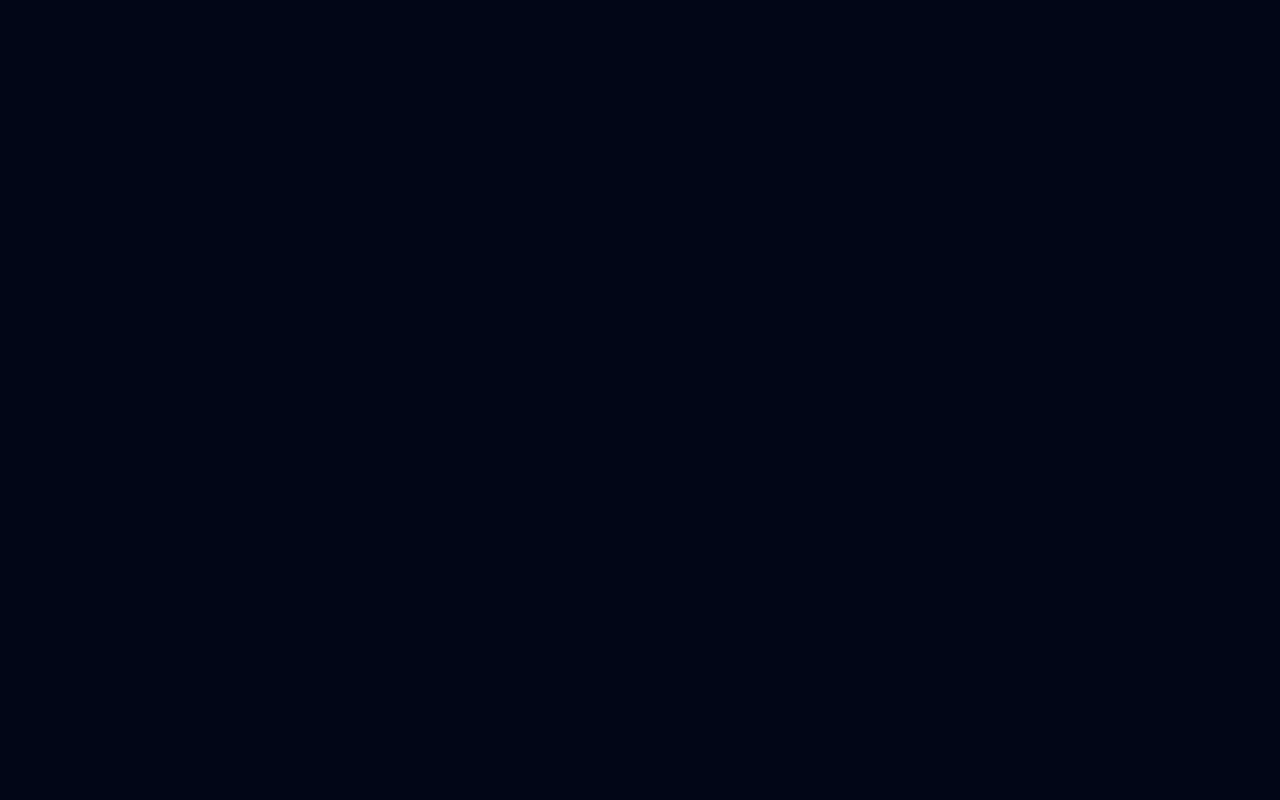
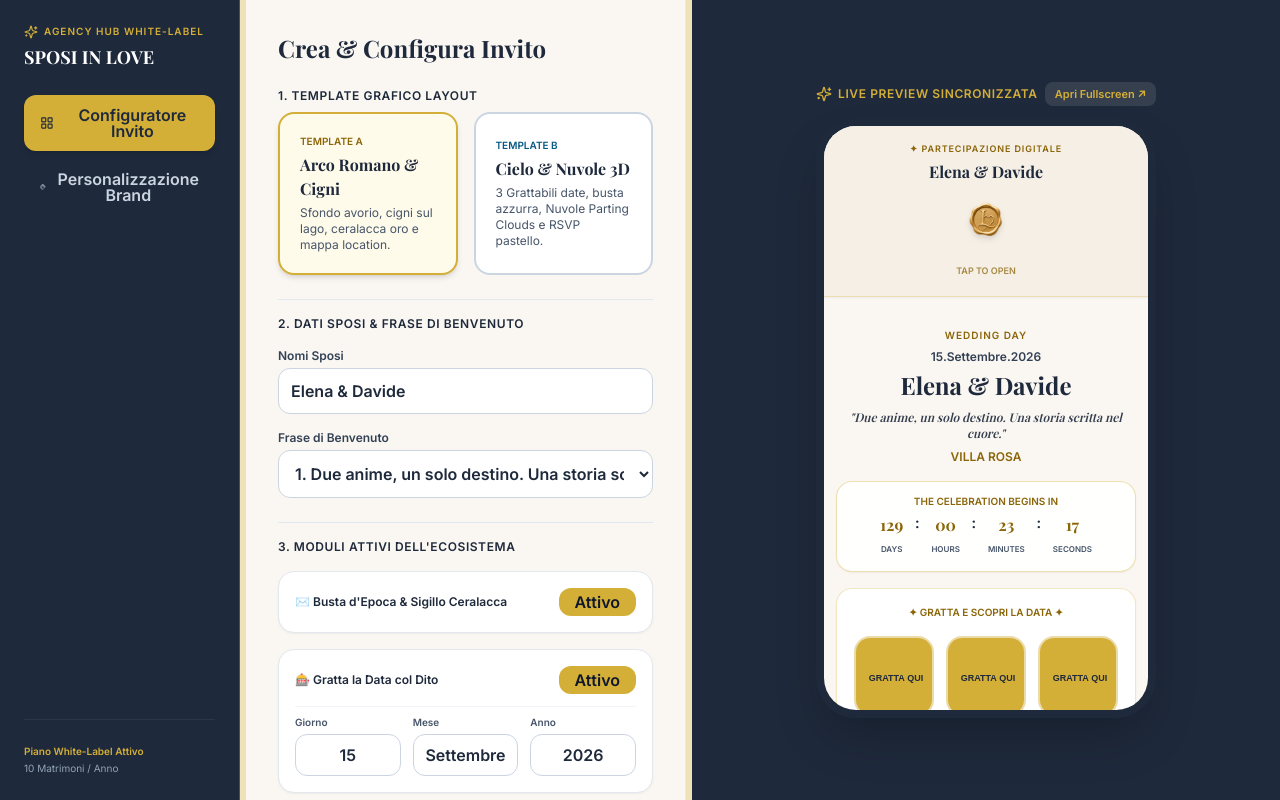
Before and after one commit to Rickym2025/love, a Next.js app: page /agency/sposi-in-love in a window 1280 px wide. Built offline with nearby package versions, Linux system fonts and the light colour scheme; a web font is replaced by a local one.

Commit message:
Update page.tsx

```diff
--- a/src/app/agency/[agencyId]/page.tsx
+++ b/src/app/agency/[agencyId]/page.tsx
@@ -1,307 +1,186 @@
 "use client";
 
-import React from "react";
-import { Plus, Trash2 } from "lucide-react";
+import React, { useState, useEffect } from "react";
+import AgencySidebar from "@/components/agency/AgencySidebar";
+import AgencyConfigurator from "@/components/agency/AgencyConfigurator";
+import AgencyPreview from "@/components/agency/AgencyPreview";
 
-export interface PartnerStore {
-  id: string;
-  name: string;
-  url: string;
-  logoUrl: string;
-}
+export default function AgencyStudioPage({ params }: { params?: { agencyId?: string } }) {
+  const rawAgencyId = params?.agencyId || "sposi-in-love";
+  const agencyId = (rawAgencyId || "").replace(/[^a-zA-Z0-9-]/g, "") || "sposi-in-love";
 
-const WELCOME_PHRASE_PRESETS = [
-  "Due anime, un solo destino. Una storia scritta nel cuore.",
-  "L'amore non consiste nello guardarsi l'un l'altro, ma nel guardare insieme nella stessa direzione.",
-  "Niente è per caso, ogni passo ci ha condotti qui. Unisciti alla nostra gioia.",
-  "Oggi inizia il nostro 'per sempre'. Siete i benvenuti a celebrare con noi.",
-  "Due cuori, una sola melodia. Festeggia il nostro giorno speciale!",
-  "Con gioia e gratitudine vi invitiamo a condividere l'inizio della nostra vita insieme.",
-  "L'amore è la forza che muove l'universo. Benvenuti al nostro matrimonio.",
-  "Amore, risate e ricordi indimenticabili: grazie per essere con noi.",
-  "Un giorno di festa, una vita d'amore. Benvenuti al giorno più bello.",
-  "Personalizzata (scrivi la tua frase personalizzata nel campo sottostante)",
-];
+  // Dimensioni Esplicite per evitare collassi CSS
+  const [sidebarWidth, setSidebarWidth] = useState(240);
+  const [configuratorWidth, setConfiguratorWidth] = useState(440);
+  const [isResizingSidebar, setIsResizingSidebar] = useState(false);
+  const [isResizingConfigurator, setIsResizingConfigurator] = useState(false);
 
-export const DRESS_CODE_PALETTES = [
-  { id: "1", name: "Pastello Romantico", colors: ["#FAF7F2", "#FDE68A", "#FCA5A5", "#93C5FD", "#60A5FA"] },
-  { id: "2", name: "Oro & Champagne", colors: ["#FAF7F2", "#F3EDE2", "#D4AF37", "#B8860B", "#1E293B"] },
-  { id: "3", name: "Smeraldo & Salvia", colors: ["#F0FDF4", "#A7F3D0", "#34D399", "#059669", "#064E3B"] },
-  { id: "4", name: "Rose Gold & Cipria", colors: ["#FFF1F2", "#FECDD3", "#FB7185", "#E11D48", "#881337"] },
-  { id: "5", name: "Blu Notte & Zaffiro", colors: ["#F0F9FF", "#93C5FD", "#3B82F6", "#1D4ED8", "#0F172A"] },
-  { id: "6", name: "Sabbia & Terracotta", colors: ["#FFF7ED", "#FED7AA", "#FB923C", "#EA580C", "#7C2D12"] },
-  { id: "7", name: "Lavanda & Lillà", colors: ["#F5F3FF", "#DDD6FE", "#A78BFA", "#7C3AED", "#4C1D95"] },
-  { id: "8", name: "Bianco & Minimal", colors: ["#FFFFFF", "#F8FAFC", "#E2E8F0", "#94A3B8", "#0F172A"] },
-];
+  // Stati Configurazione Invito
+  const [activeTab, setActiveTab] = useState("create");
+  const [selectedTemplate, setSelectedTemplate] = useState<"A" | "B">("A");
+  const [selectedColorScheme, setSelectedColorScheme] = useState("1");
+  const [coupleNames, setCoupleNames] = useState("Elena & Davide");
+  const [weddingDateDay, setWeddingDateDay] = useState("15");
+  const [weddingDateMonth, setWeddingDateMonth] = useState("Settembre");
+  const [weddingDateYear, setWeddingDateYear] = useState("2026");
+  const [locationName, setLocationName] = useState("Villa Rosa");
+  const [locationAddress, setLocationAddress] = useState("Via Roma 1, Roma");
+  const [audioUrl, setAudioUrl] = useState("");
+  const [waterImageUrl, setWaterImageUrl] = useState("");
+  const [selectedPhrasePreset, setSelectedPhrasePreset] = useState("0");
+  const [customWelcomePhrase, setCustomWelcomePhrase] = useState("");
+  const [dressCodeNotes, setDressCodeNotes] = useState("Abiti eleganti nei toni cromatici della palette");
+  const [selectedPaletteIdx, setSelectedPaletteIdx] = useState(0);
+  const [partnerStores, setPartnerStores] = useState<any[]>([]);
+  const [marqueeText, setMarqueeText] = useState(
+    "✦ Viva gli Sposi! ✦ Auguri di cuore da tutti gli invitati ✦ Un giorno di festa e amore ✦"
+  );
+  const [customIban, setCustomIban] = useState("IT60 X 05428 11101 000000123456");
 
-export default function AgencyConfigurator(props: any) {
-  const {
-    activeTab,
-    selectedTemplate,
-    setSelectedTemplate,
-    coupleNames,
-    setCoupleNames,
-    weddingDateDay,
-    setWeddingDateDay,
-    weddingDateMonth,
-    setWeddingDateMonth,
-    weddingDateYear,
-    setWeddingDateYear,
-    locationName,
-    setLocationName,
-    locationAddress,
-    setLocationAddress,
-    audioUrl,
-    setAudioUrl,
-    selectedPhrasePreset,
-    setSelectedPhrasePreset,
-    customWelcomePhrase,
-    setCustomWelcomePhrase,
-    dressCodeNotes,
-    setDressCodeNotes,
-    selectedPaletteIdx,
-    setSelectedPaletteIdx,
-    partnerStores,
-    setPartnerStores,
-    marqueeText,
-    setMarqueeText,
-    customIban,
-    setCustomIban,
-    modules,
-    toggleModule,
-    style,
-  } = props;
+  const [modules, setModules] = useState<Record<string, boolean>>({
+    busta3d: true,
+    grattaData: true,
+    effettoAcqua: true,
+    nuvole3d: true,
+    locationMappa: true,
+    codiceAbbigliamento: true,
+    negoziConvenzionati: true,
+    listaNozzeAmazon: true,
+    dedicheMarquee: true,
+    hubGiochiFesta: true,
+    guestPhotoWall: true,
+    confermaRsvp: true,
+  });
 
-  function addStore() {
-    setPartnerStores([
-      ...partnerStores,
-      {
-        id: Date.now().toString(),
-        name: "Nuovo Negozio",
-        url: "https://www.negozio.it",
-        logoUrl: "https://images.unsplash.com/photo-1526170375885-4d8ecf77b99f?auto=format&fit=crop&w=200&q=80",
-      },
-    ]);
+  function toggleModule(key: string) {
+    setModules((prev) => ({ ...prev, [key]: !prev[key] }));
   }
 
-  function removeStore(id: string) {
-    setPartnerStores(partnerStores.filter((s: any) => s.id !== id));
-  }
+  // Gestore Mouse per Trascinamento Ridimensionabile
+  useEffect(() => {
+    const handleMouseMove = (e: MouseEvent) => {
+      if (isResizingSidebar) {
+        const newWidth = Math.max(180, Math.min(340, e.clientX));
+        setSidebarWidth(newWidth);
+      } else if (isResizingConfigurator) {
+        const newWidth = Math.max(300, Math.min(650, e.clientX - sidebarWidth));
+        setConfiguratorWidth(newWidth);
+      }
+    };
 
-  function updateStore(id: string, field: string, value: string) {
-    setPartnerStores(
-      partnerStores.map((s: any) => (s.id === id ? { ...s, [field]: value } : s))
-    );
-  }
+    const handleMouseUp = () => {
+      setIsResizingSidebar(false);
+      setIsResizingConfigurator(false);
+    };
+
+    if (isResizingSidebar || isResizingConfigurator) {
+      window.addEventListener("mousemove", handleMouseMove);
+      window.addEventListener("mouseup", handleMouseUp);
+    }
+
+    return () => {
+      window.removeEventListener("mousemove", handleMouseMove);
+      window.removeEventListener("mouseup", handleMouseUp);
+    };
+  }, [isResizingSidebar, isResizingConfigurator, sidebarWidth]);
 
   return (
-    <div style={style} className="p-8 max-w-2xl mx-auto space-y-8 text-[#1E293B]">
-      {activeTab === "create" && (
-        <div className="space-y-6">
-          <h2 className="text-2xl font-serif font-bold text-[#1E293B]">Crea &amp; Configura Invito</h2>
+    <div className="flex h-screen w-screen bg-[#FAF7F2] overflow-hidden font-sans select-none">
+      {/* COLONNA 1: SIDEBAR (240px) */}
+      <div style={{ width: `${sidebarWidth}px` }} className="flex-shrink-0 h-full overflow-hidden">
+        <AgencySidebar
+          agencyId={agencyId}
+          activeTab={activeTab}
+          setActiveTab={setActiveTab}
+        />
+      </div>
 
-          {/* 1. SELEZIONE TEMPLATE */}
-          <div>
-            <label className="block text-xs font-bold uppercase text-[#1E293B] mb-2 tracking-wider">
-              1. Template Grafico Layout
-            </label>
-            <div className="grid grid-cols-2 gap-4">
-              <button
-                type="button"
-                onClick={() => {
-                  setSelectedTemplate("A");
-                  setCoupleNames("Elena & Davide");
-                }}
-                className={`p-5 rounded-2xl border-2 text-left transition-all ${
-                  selectedTemplate === "A"
-                    ? "border-[#D4AF37] bg-amber-50 shadow-md"
-                    : "border-slate-300 bg-white hover:border-[#D4AF37]"
-                }`}
-              >
-                <span className="text-[10px] font-bold uppercase text-[#8B6508] block mb-1">Template A</span>
-                <h4 className="font-serif font-bold text-base text-[#1E293B]">Arco Romano &amp; Cigni</h4>
-                <p className="text-xs text-slate-600 mt-1">Sfondo avorio, cigni sul lago, ceralacca oro e mappa location.</p>
-              </button>
+      {/* SEPARATORE 1 */}
+      <div
+        onMouseDown={(e) => {
+          e.preventDefault();
+          setIsResizingSidebar(true);
+        }}
+        className="w-1.5 bg-[#D4AF37]/30 hover:bg-[#D4AF37] cursor-col-resize flex-shrink-0 h-full z-30 transition-colors"
+        title="Trascina per ridimensionare Sidebar"
+      />
 
-              <button
-                type="button"
-                onClick={() => {
-                  setSelectedTemplate("B");
-                  setCoupleNames("Francesca & Luca");
-                }}
-                className={`p-5 rounded-2xl border-2 text-left transition-all ${
-                  selectedTemplate === "B"
-                    ? "border-sky-500 bg-sky-50 shadow-md"
-                    : "border-slate-300 bg-white hover:border-sky-500"
-                }`}
-              >
-                <span className="text-[10px] font-bold uppercase text-sky-800 block mb-1">Template B</span>
-                <h4 className="font-serif font-bold text-base text-[#1E293B]">Cielo &amp; Nuvole 3D</h4>
-                <p className="text-xs text-slate-600 mt-1">3 Grattabili date, busta azzurra, Nuvole Parting Clouds e RSVP pastello.</p>
-              </button>
-            </div>
-          </div>
+      {/* COLONNA 2: CONFIGURATORE CENTRALE (440px - Crema Avorio) */}
+      <div style={{ width: `${configuratorWidth}px` }} className="flex-shrink-0 h-full overflow-y-auto bg-[#FAF7F2] border-r border-[#D4AF37]/20">
+        <AgencyConfigurator
+          activeTab={activeTab}
+          selectedTemplate={selectedTemplate}
+          setSelectedTemplate={setSelectedTemplate}
+          selectedColorScheme={selectedColorScheme}
+          setSelectedColorScheme={setSelectedColorScheme}
+          coupleNames={coupleNames}
+          setCoupleNames={setCoupleNames}
+          weddingDateDay={weddingDateDay}
+          setWeddingDateDay={setWeddingDateDay}
+          weddingDateMonth={weddingDateMonth}
+          setWeddingDateMonth={setWeddingDateMonth}
+          weddingDateYear={weddingDateYear}
+          setWeddingDateYear={setWeddingDateYear}
+          locationName={locationName}
+          setLocationName={setLocationName}
+          locationAddress={locationAddress}
+          setLocationAddress={setLocationAddress}
+          audioUrl={audioUrl}
+          setAudioUrl={setAudioUrl}
+          waterImageUrl={waterImageUrl}
+          setWaterImageUrl={setWaterImageUrl}
+          selectedPhrasePreset={selectedPhrasePreset}
+          setSelectedPhrasePreset={setSelectedPhrasePreset}
+          customWelcomePhrase={customWelcomePhrase}
+          setCustomWelcomePhrase={setCustomWelcomePhrase}
+          dressCodeNotes={dressCodeNotes}
+          setDressCodeNotes={setDressCodeNotes}
+          selectedPaletteIdx={selectedPaletteIdx}
+          setSelectedPaletteIdx={setSelectedPaletteIdx}
+          partnerStores={partnerStores}
+          setPartnerStores={setPartnerStores}
+          marqueeText={marqueeText}
+          setMarqueeText={setMarqueeText}
+          customIban={customIban}
+          setCustomIban={setCustomIban}
+          modules={modules}
+          toggleModule={toggleModule}
+        />
+      </div>
 
-          {/* 2. DATI SPOSI & FRASE */}
-          <div className="space-y-4 pt-4 border-t border-slate-200">
-            <label className="block text-xs font-bold uppercase text-[#1E293B] tracking-wider">
-              2. Dati Sposi &amp; Frase di Benvenuto
-            </label>
+      {/* SEPARATORE 2 */}
+      <div
+        onMouseDown={(e) => {
+          e.preventDefault();
+          setIsResizingConfigurator(true);
+        }}
+        className="w-1.5 bg-[#D4AF37]/30 hover:bg-[#D4AF37] cursor-col-resize flex-shrink-0 h-full z-30 transition-colors"
+        title="Trascina per ridimensionare Configuratore"
+      />
 
-            <div>
-              <label className="block text-xs font-bold text-slate-700 mb-1">Nomi Sposi</label>
-              <input
-                type="text"
-                value={coupleNames}
-                onChange={(e) => setCoupleNames(e.target.value)}
-                className="w-full p-3 rounded-xl border border-slate-300 bg-white text-[#1E293B] font-bold text-sm shadow-xs focus:ring-2 focus:ring-[#D4AF37] focus:outline-none"
-              />
-            </div>
-
-            <div>
-              <label className="block text-xs font-bold text-slate-700 mb-1">Frase di Benvenuto</label>
-              <select
-                value={selectedPhrasePreset}
-                onChange={(e) => setSelectedPhrasePreset(e.target.value)}
-                className="w-full p-3 rounded-xl border border-slate-300 bg-white text-[#1E293B] font-bold text-sm focus:ring-2 focus:ring-[#D4AF37] focus:outline-none"
-              >
-                {WELCOME_PHRASE_PRESETS.map((phrase, idx) => (
-                  <option key={idx} value={idx.toString()} className="text-[#1E293B]">
-                    {idx + 1}. {phrase.length > 60 ? phrase.substring(0, 60) + "..." : phrase}
-                  </option>
-                ))}
-              </select>
-            </div>
-
-            {selectedPhrasePreset === "9" && (
-              <div>
-                <textarea
-                  rows={2}
-                  value={customWelcomePhrase}
-                  onChange={(e) => setCustomWelcomePhrase(e.target.value)}
-                  placeholder="Scrivi qui la tua frase personalizzata..."
-                  className="w-full p-3 rounded-xl border border-slate-300 bg-white text-[#1E293B] text-xs font-bold resize-none focus:ring-2 focus:ring-[#D4AF37] focus:outline-none"
-                />
-              </div>
-            )}
-          </div>
-
-          {/* 3. MODULI ATTIVABILI */}
-          <div className="space-y-4 pt-4 border-t border-slate-200">
-            <label className="block text-xs font-bold uppercase text-[#1E293B] tracking-wider">
-              3. Moduli Attivi dell&apos;Ecosistema
-            </label>
-
-            {/* BUSTA 3D */}
-            <div className="p-4 bg-white rounded-2xl border border-slate-200 shadow-sm flex justify-between items-center">
-              <span className="text-xs font-bold text-[#1E293B]">✉️ Busta d&apos;Epoca &amp; Sigillo Ceralacca</span>
-              <button
-                type="button"
-                onClick={() => toggleModule("busta3d")}
-                className={`px-4 py-1.5 rounded-xl text-xs font-bold transition-all ${
-                  modules.busta3d ? "bg-[#D4AF37] text-slate-900" : "bg-slate-200 text-slate-600"
-                }`}
-              >
-                {modules.busta3d ? "Attivo" : "Disattivato"}
-              </button>
-            </div>
-
-            {/* GRATTA LA DATA */}
-            <div className="p-4 bg-white rounded-2xl border border-slate-200 shadow-sm space-y-3">
-              <div className="flex justify-between items-center">
-                <span className="text-xs font-bold text-[#1E293B]">🎰 Gratta la Data col Dito</span>
-                <button
-                  type="button"
-                  onClick={() => toggleModule("grattaData")}
-                  className={`px-4 py-1.5 rounded-xl text-xs font-bold transition-all ${
-                    modules.grattaData ? "bg-[#D4AF37] text-slate-900" : "bg-slate-200 text-slate-600"
-                  }`}
-                >
-                  {modules.grattaData ? "Attivo" : "Disattivato"}
-                </button>
-              </div>
-              {modules.grattaData && (
-                <div className="grid grid-cols-3 gap-3 pt-2 border-t border-slate-100">
-                  <div>
-                    <label className="block text-[10px] text-slate-600 font-bold mb-1">Giorno</label>
-                    <input type="text" value={weddingDateDay} onChange={(e) => setWeddingDateDay(e.target.value)} className="w-full p-2.5 rounded-xl border border-slate-300 text-xs font-bold text-center text-[#1E293B]" />
-                  </div>
-                  <div>
-                    <label className="block text-[10px] text-slate-600 font-bold mb-1">Mese</label>
-                    <input type="text" value={weddingDateMonth} onChange={(e) => setWeddingDateMonth(e.target.value)} className="w-full p-2.5 rounded-xl border border-slate-300 text-xs font-bold text-center text-[#1E293B]" />
-                  </div>
-                  <div>
-                    <label className="block text-[10px] text-slate-600 font-bold mb-1">Anno</label>
-                    <input type="text" value={weddingDateYear} onChange={(e) => setWeddingDateYear(e.target.value)} className="w-full p-2.5 rounded-xl border border-slate-300 text-xs font-bold text-center text-[#1E293B]" />
-                  </div>
-                </div>
-              )}
-            </div>
-
-            {/* LOCATION MAPPA */}
-            <div className="p-4 bg-white rounded-2xl border border-slate-200 shadow-sm space-y-3">
-              <div className="flex justify-between items-center">
-                <span className="text-xs font-bold text-[#1E293B]">📍 Location &amp; Mappa Google</span>
-                <button
-                  type="button"
-                  onClick={() => toggleModule("locationMappa")}
-                  className={`px-4 py-1.5 rounded-xl text-xs font-bold transition-all ${
-                    modules.locationMappa ? "bg-[#D4AF37] text-slate-900" : "bg-slate-200 text-slate-600"
-                  }`}
-                >
-                  {modules.locationMappa ? "Attivo" : "Disattivato"}
-                </button>
-              </div>
-              {modules.locationMappa && (
-                <div className="space-y-2 pt-2 border-t border-slate-100">
-                  <input type="text" value={locationName} onChange={(e) => setLocationName(e.target.value)} placeholder="Nome Location" className="w-full p-2.5 rounded-xl border border-slate-300 text-xs font-bold text-[#1E293B]" />
-                  <input type="text" value={locationAddress} onChange={(e) => setLocationAddress(e.target.value)} placeholder="Indirizzo completo" className="w-full p-2.5 rounded-xl border border-slate-300 text-xs font-bold text-[#1E293B]" />
-                </div>
-              )}
-            </div>
-
-            {/* DRESS CODE PALETTE */}
-            <div className="p-4 bg-white rounded-2xl border border-slate-200 shadow-sm space-y-3">
-              <div className="flex justify-between items-center">
-                <span className="text-xs font-bold text-[#1E293B]">🎨 Codice Abbigliamento &amp; Palette</span>
-                <button
-                  type="button"
-                  onClick={() => toggleModule("codiceAbbigliamento")}
-                  className={`px-4 py-1.5 rounded-xl text-xs font-bold transition-all ${
-                    modules.codiceAbbigliamento ? "bg-[#D4AF37] text-slate-900" : "bg-slate-200 text-slate-600"
-                  }`}
-                >
-                  {modules.codiceAbbigliamento ? "Attivo" : "Disattivato"}
-                </button>
-              </div>
-              {modules.codiceAbbigliamento && (
-                <div className="space-y-3 pt-2 border-t border-slate-100">
-                  <input type="text" value={dressCodeNotes} onChange={(e) => setDressCodeNotes(e.target.value)} className="w-full p-2.5 rounded-xl border border-slate-300 text-xs font-bold text-[#1E293B]" />
-                  <div className="grid grid-cols-2 gap-2">
-                    {DRESS_CODE_PALETTES.map((pal, idx) => (
-                      <button
-                        key={pal.id}
-                        type="button"
-                        onClick={() => setSelectedPaletteIdx(idx)}
-                        className={`p-2.5 rounded-xl border text-left flex flex-col gap-1.5 ${
-                          selectedPaletteIdx === idx ? "border-[#D4AF37] bg-amber-50 shadow-sm" : "border-slate-200 bg-white"
-                        }`}
-                      >
-                        <span className="text-[10px] font-bold text-[#1E293B]">{pal.name}</span>
-                        <div className="flex gap-1">
-                          {pal.colors.map((c, i) => (
-                            <div key={i} className="w-4 h-4 rounded-full border border-slate-300" style={{ backgroundColor: c }} />
-                          ))}
-                        </div>
-                      </button>
-                    ))}
-                  </div>
-                </div>
-              )}
-            </div>
-          </div>
-        </div>
-      )}
+      {/* COLONNA 3: PREVIEW SMARTPHONE LIVE (Spazio Rimanente) */}
+      <div className="flex-1 h-full bg-[#1E293B] overflow-hidden flex items-center justify-center p-4">
+        <AgencyPreview
+          selectedTemplate={selectedTemplate}
+          selectedColorScheme={selectedColorScheme}
+          coupleNames={coupleNames}
+          weddingDateDay={weddingDateDay}
+          weddingDateMonth={weddingDateMonth}
+          weddingDateYear={weddingDateYear}
+          locationName={locationName}
+          locationAddress={locationAddress}
+          audioUrl={audioUrl}
+          waterImageUrl={waterImageUrl}
+          selectedPhrasePreset={selectedPhrasePreset}
+          customWelcomePhrase={customWelcomePhrase}
+          dressCodeNotes={dressCodeNotes}
+          selectedPaletteIdx={selectedPaletteIdx}
+          partnerStores={partnerStores}
+          marqueeText={marqueeText}
+          customIban={customIban}
+          modules={modules}
+        />
+      </div>
     </div>
   );
 }
```
